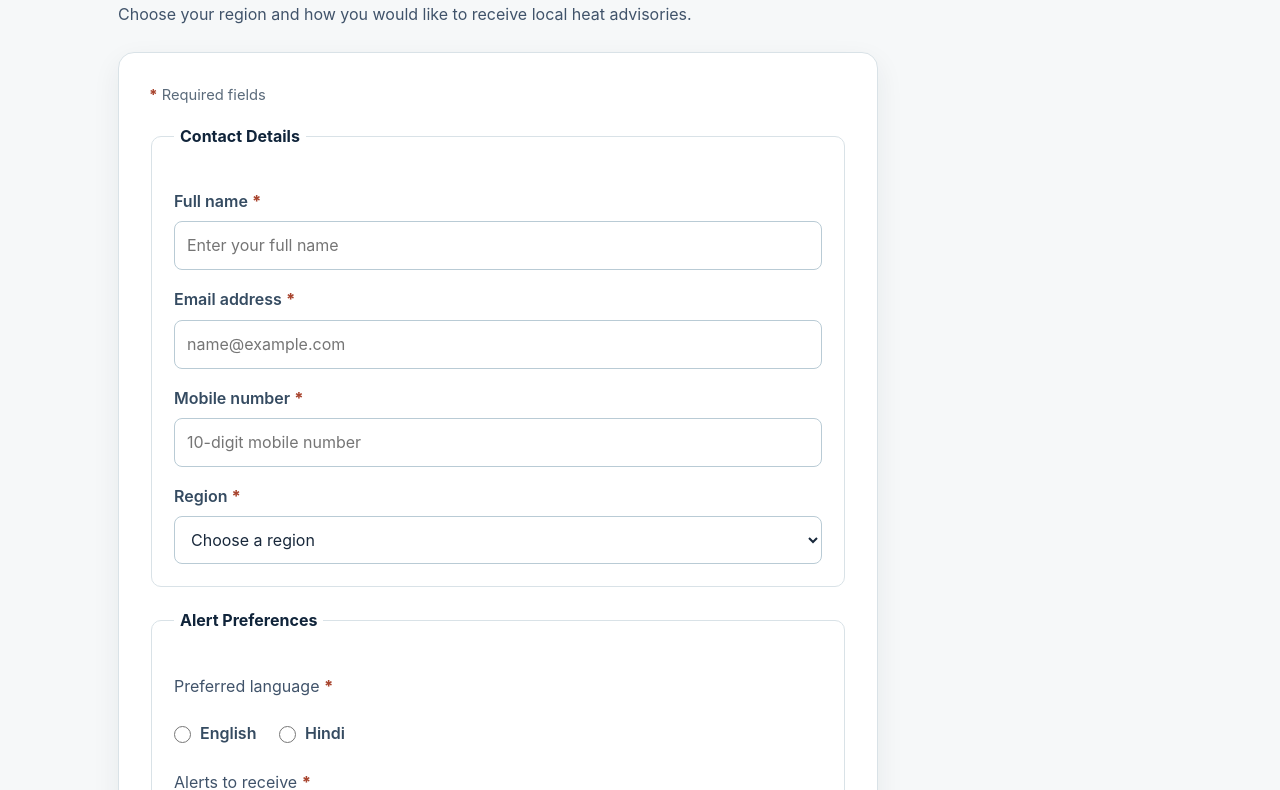
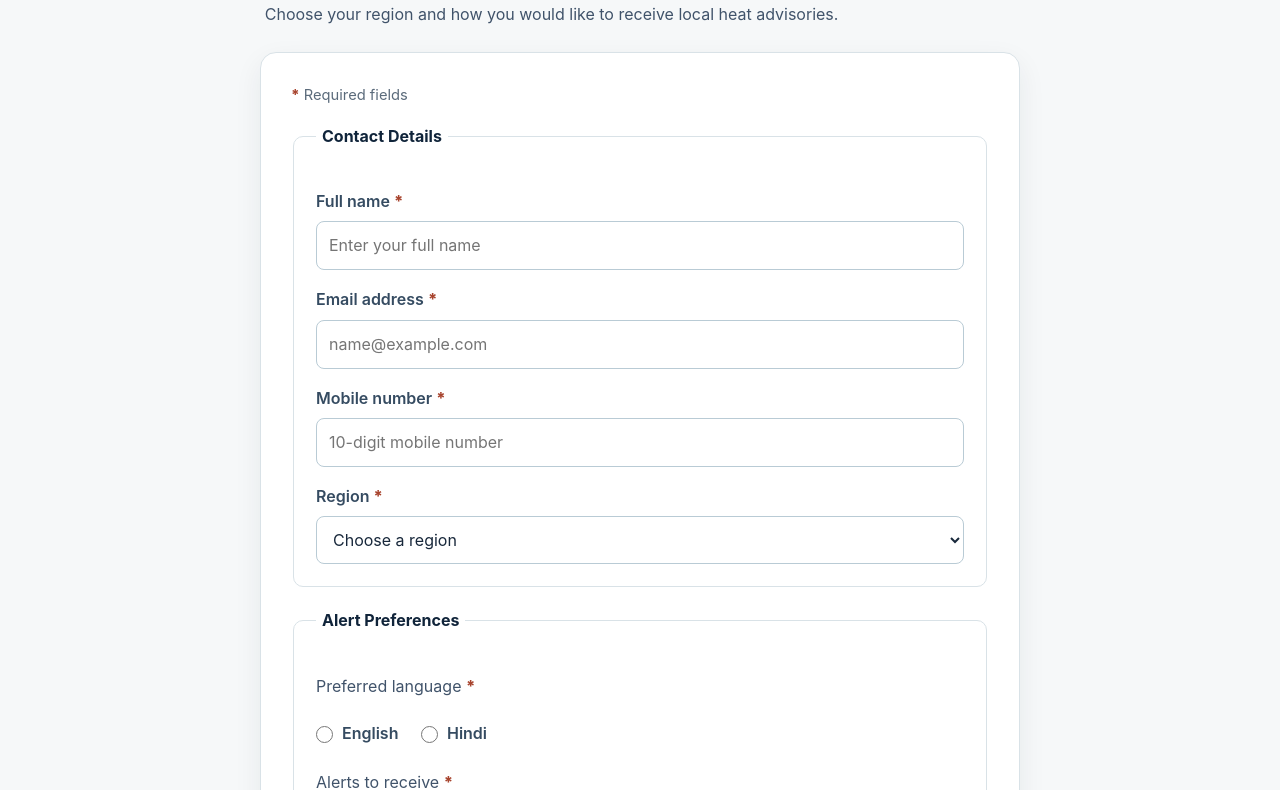
Before and after one commit to hananparkar-ship-it/heatwave-intelligence-system, a plain HTML site: page subscribe.html in a window 1280 px wide. Shown: the part 235-1025 px from the top of the page. Drawn offline with Linux system fonts and the light colour scheme.

Commit message:
Center Subscribe page content

```diff
--- a/style.css
+++ b/style.css
@@ -1669,3 +1669,18 @@ body > footer {
     margin-left: auto;
     margin-right: auto;
 }
+
+
+/* Center the subscription page's content column and form. */
+.subscribe-page {
+    max-width: 1000px;
+}
+.subscribe-page > .section-kicker,
+.subscribe-page > h1,
+.subscribe-page > p:not(.success) {
+    text-align: center;
+}
+.subscribe-page > form {
+    width: min(100%, 760px);
+    margin-inline: auto;
+}
```
